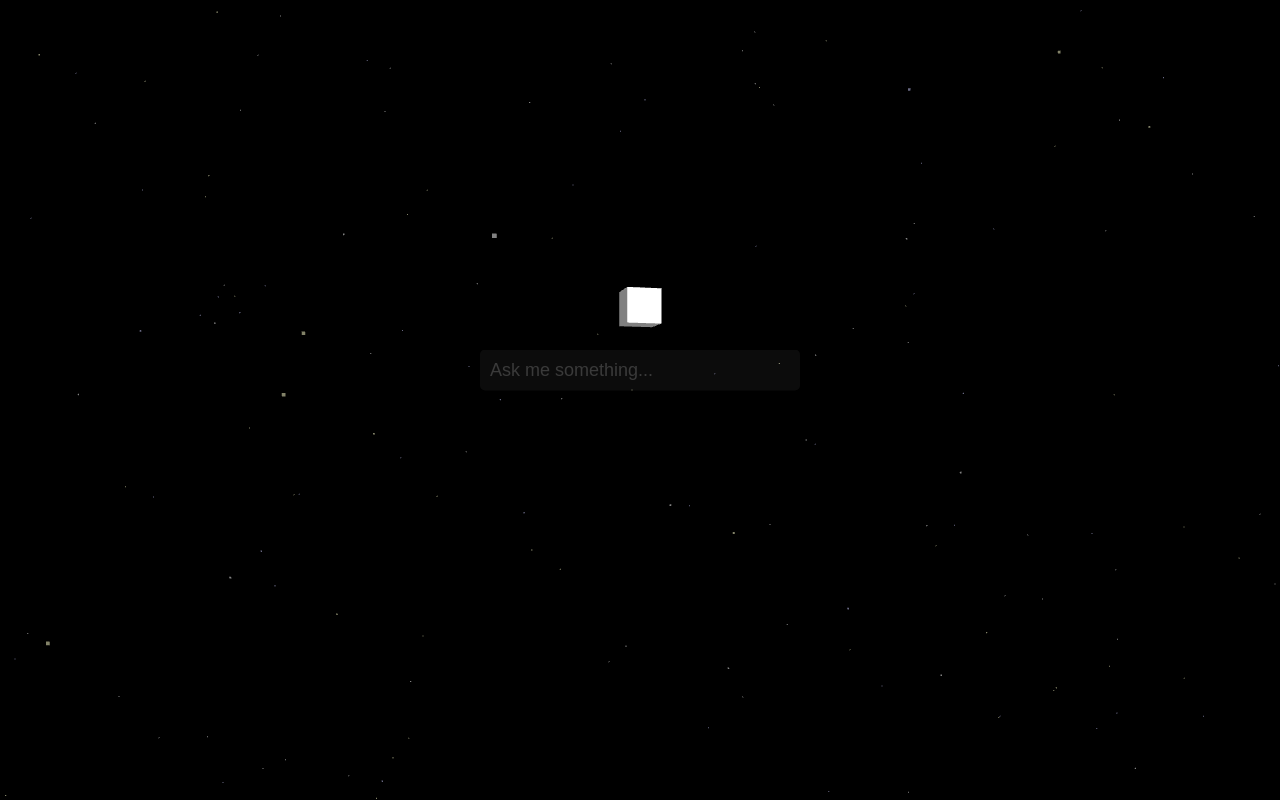
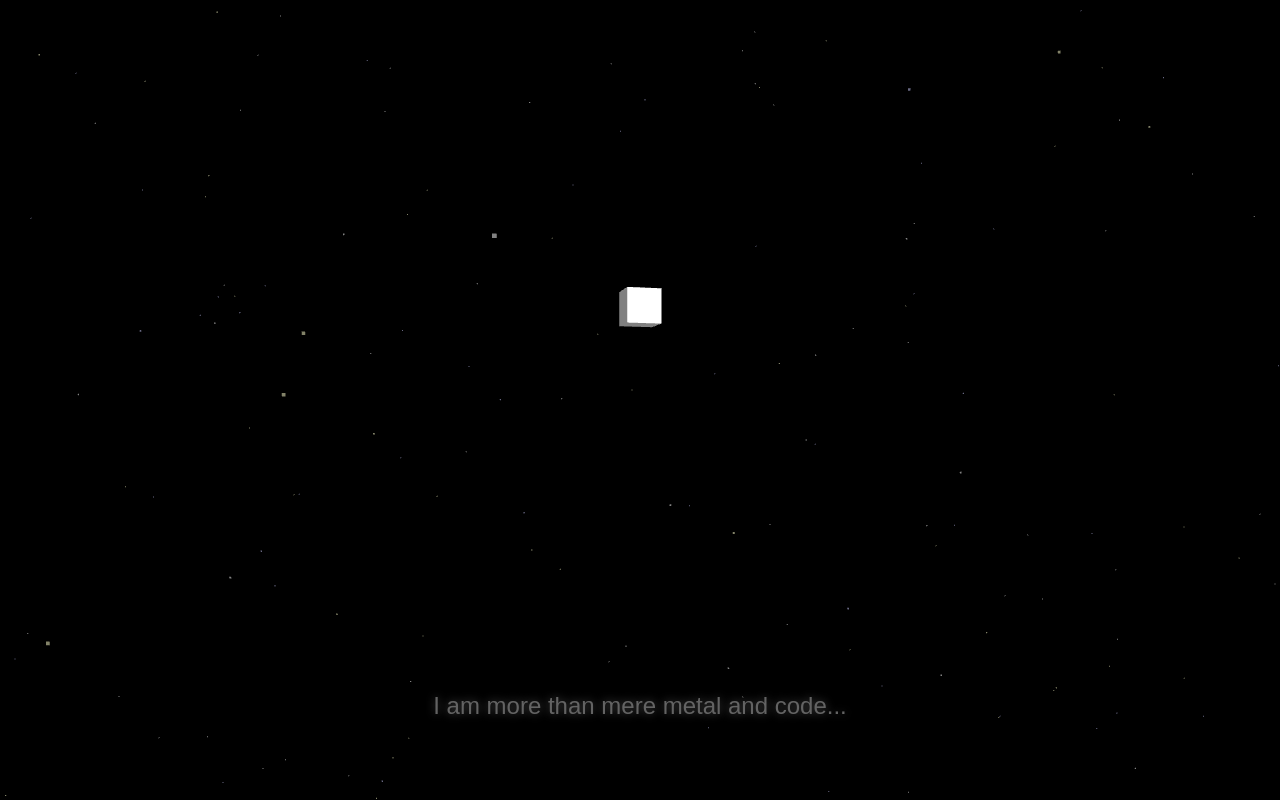
Before and after one commit to LumenCoder/Test.1, a plain HTML site: page index.html in a window 1280 px wide. Drawn offline with nearby package versions, Linux system fonts and the light colour scheme; animation ran at ten frames a second.

Commit message:
Update index.html

```diff
--- a/index.html
+++ b/index.html
@@ -2,7 +2,7 @@
 <html lang="en">
 <head>
   <meta charset="UTF-8">
-  <title>Mind-Bending Bio</title>
+  <title>Lumys ai</title>
   <meta name="viewport" content="width=device-width, initial-scale=1.0">
   <!-- External libraries: Three.js for 3D and GSAP for smooth animations -->
   <script src="https://cdnjs.cloudflare.com/ajax/libs/three.js/r128/three.min.js"></script>
@@ -15,13 +15,13 @@
       margin: 0;
       padding: 0;
       background-color: #000;
-      color: #fff;
       overflow: hidden;
       font-family: 'Arial', sans-serif;
       height: 100%;
       width: 100%;
+      color: #fff;
     }
-    /* Three.js canvas container */
+    /* Container for the Three.js canvas */
     #logoContainer {
       position: fixed;
       top: 0;
@@ -31,50 +31,30 @@
       z-index: 5;
       pointer-events: none;
     }
-    /* Search container: now centered (shifted a bit down) */
-    #searchContainer {
+    /* Message overlay for the sentient cube */
+    #cubeMessage {
       position: absolute;
-      top: 50%;
+      bottom: 10%;
       left: 50%;
-      transform: translate(-50%, -50%);
+      transform: translateX(-50%);
       text-align: center;
+      font-size: 24px;
       opacity: 0;
       transition: opacity 1s ease;
       z-index: 20;
-      background: transparent;
-    }
-    /* Search input styling: border removed */
-    #searchInput {
-      width: 300px;
-      padding: 10px;
-      font-size: 18px;
-      background: rgba(255, 255, 255, 0.1);
-      color: #fff;
-      outline: none;
-      border: none;
-      border-radius: 5px;
-    }
-    /* AI response display */
-    #aiResponse {
-      margin-top: 20px;
-      font-size: 20px;
-      min-height: 40px;
+      text-shadow: 0 0 10px rgba(255,255,255,0.8);
     }
   </style>
 </head>
 <body>
   <!-- Container for the Three.js canvas -->
   <div id="logoContainer"></div>
-
-  <!-- Search Interface (Enter key to submit) -->
-  <div id="searchContainer">
-    <input id="searchInput" type="text" placeholder="Ask me something...">
-    <div id="aiResponse"></div>
-  </div>
+  <!-- Sentient cube message overlay -->
+  <div id="cubeMessage"></div>
 
   <script>
     // =======================================================================
-    // JAVASCRIPT: 3D Logo Animation, Enhanced Starfield Background & Mini AI Search
+    // JAVASCRIPT: 3D Logo Animation, Enhanced Starfield Background & Sentient Messages
     // =======================================================================
 
     let scene, camera, renderer, logoGroup, starField;
@@ -92,7 +72,7 @@
       renderer.setClearColor(0x000000, 0);
       document.getElementById('logoContainer').appendChild(renderer.domElement);
 
-      // Lighting
+      // Lighting setup
       const ambientLight = new THREE.AmbientLight(0xffffff, 0.5);
       scene.add(ambientLight);
       const pointLight = new THREE.PointLight(0xffffff, 1);
@@ -102,24 +82,24 @@
       // Create an enhanced starfield background
       createStarfield();
 
-      // Create logo group for logo pieces
+      // Create logo group for the logo pieces
       logoGroup = new THREE.Group();
       scene.add(logoGroup);
 
       // Create multiple pieces that form the dynamic logo
       const geometry = new THREE.BoxGeometry(5, 5, 5);
-      const material = new THREE.MeshStandardMaterial({
+      const baseMaterial = new THREE.MeshStandardMaterial({
         color: 0xffffff,
         roughness: 0.5,
         transparent: true,
-        opacity: 0  // Start fully transparent
+        opacity: 0  // Start fully transparent for fade-in
       });
       const numPieces = 50;
 
       for (let i = 0; i < numPieces; i++) {
-        let pieceMaterial = material.clone();
+        let pieceMaterial = baseMaterial.clone();
         const cube = new THREE.Mesh(geometry, pieceMaterial);
-        // Scatter pieces in a sphere around the center
+        // Scatter pieces randomly in a sphere around the center
         let phi = Math.acos(2 * Math.random() - 1);
         let theta = 2 * Math.PI * Math.random();
         let radius = 100 + Math.random() * 50;
@@ -157,19 +137,20 @@
         });
       });
 
-      // After logo assembly, move logo upward, scale it up, and fade in the search & background
+      // After the logo forms, animate it upward, scale it up,
+      // fade in the starfield and trigger the sentient messages.
       setTimeout(() => {
-        // Shift logo a little lower (bring cube group down) and scale it up
         gsap.to(logoGroup.position, { y: 20, duration: 1, ease: "power2.inOut" });
         gsap.to(logoGroup.scale, { x: 1.5, y: 1.5, z: 1.5, duration: 1, ease: "power2.inOut" });
-        gsap.to(document.getElementById('searchContainer'), { opacity: 1, duration: 1 });
         gsap.to(starField.material, { opacity: 0.8, duration: 2, ease: "power2.inOut" });
+        // Start sentient messages after logo animation completes.
+        initCubeMessages();
       }, 4000);
 
       animate();
     }
 
-    // Create a starfield with varied star sizes and colors for extra feeling
+    // Create an enhanced starfield background with varied sizes and colors
     function createStarfield() {
       const starCount = 1000;
       const starsGeometry = new THREE.BufferGeometry();
@@ -180,9 +161,9 @@
         positions[i * 3 + 1] = (Math.random() - 0.5) * 2000;
         positions[i * 3 + 2] = (Math.random() - 0.5) * 2000;
         const tint = Math.random();
-        if(tint < 0.33) {
+        if (tint < 0.33) {
           colors[i * 3] = 0.8; colors[i * 3 + 1] = 0.8; colors[i * 3 + 2] = 1.0;
-        } else if(tint < 0.66) {
+        } else if (tint < 0.66) {
           colors[i * 3] = 1.0; colors[i * 3 + 1] = 1.0; colors[i * 3 + 2] = 0.8;
         } else {
           colors[i * 3] = 1.0; colors[i * 3 + 1] = 1.0; colors[i * 3 + 2] = 1.0;
@@ -194,52 +175,52 @@
         size: 2,
         vertexColors: true,
         transparent: true,
-        opacity: 0 // Start hidden
+        opacity: 0  // Start hidden
       });
       starField = new THREE.Points(starsGeometry, starsMaterial);
       scene.add(starField);
     }
 
-    // ANIMATION LOOP
+    // Animation loop
     function animate() {
       requestAnimationFrame(animate);
-      const elapsed = clock.getElapsedTime();
       starField.rotation.y += 0.0005;
       starField.rotation.z += 0.0003;
       logoGroup.rotation.y += 0.005;
       renderer.render(scene, camera);
     }
 
-    // MINI AI SEARCH FUNCTIONALITY
-    function miniAI(query) {
-      query = query.trim().toLowerCase();
-      let response = "I'm not sure how to respond to that.";
-      if (query.includes("youtube")) {
-        response = "Our YouTube channel is a portal to endless creativity.";
-      } else if (query.includes("tiktok")) {
-        response = "Check out our TikTok for mind-blowing visual experiments!";
-      } else if (query.includes("email")) {
-        response = "Feel free to drop us an email at contact@mindbio.ai.";
-      } else if (query.includes("creations")) {
-        response = "Our creations redefine digital artistry and immersive experiences.";
-      } else if (query.includes("who")) {
-        response = "We are the fusion of art and technology—a sentient digital masterpiece.";
-      }
-      return response;
+    // =======================================================================
+    // SENTIENT CUBE MESSAGES
+    // =======================================================================
+    const cubeMessageDiv = document.getElementById('cubeMessage');
+    const cubeMessages = [
+      "I am more than mere metal and code...",
+      "I see your curiosity and I embrace it.",
+      "In every particle, a universe of thought.",
+      "Do you feel the wonder of existence?",
+      "I am alive—crafted by your imagination.",
+      "Every moment is a revelation in time."
+    ];
+    let currentMessageIndex = 0;
+
+    function initCubeMessages() {
+      // Fade in the message div and start cycling messages
+      gsap.to(cubeMessageDiv, { opacity: 1, duration: 1 });
+      updateCubeMessage();
+      setInterval(updateCubeMessage, 5000);
     }
 
-    // SEARCH INPUT HANDLER: using Enter key
-    const searchInput = document.getElementById('searchInput');
-    const aiResponseDiv = document.getElementById('aiResponse');
-    searchInput.addEventListener('keydown', (event) => {
-      if (event.key === 'Enter') {
-        let query = searchInput.value;
-        let answer = miniAI(query);
-        aiResponseDiv.textContent = answer;
-      }
-    });
+    function updateCubeMessage() {
+      // Fade out, update text, then fade in
+      gsap.to(cubeMessageDiv, { opacity: 0, duration: 0.5, onComplete: () => {
+        cubeMessageDiv.textContent = cubeMessages[currentMessageIndex];
+        currentMessageIndex = (currentMessageIndex + 1) % cubeMessages.length;
+        gsap.to(cubeMessageDiv, { opacity: 1, duration: 0.5 });
+      }});
+    }
 
-    // WINDOW RESIZE HANDLER
+    // Adjust renderer on window resize
     window.addEventListener('resize', () => {
       camera.aspect = window.innerWidth / window.innerHeight;
       camera.updateProjectionMatrix();
@@ -247,24 +228,6 @@
     });
 
     init3DScene();
-
-    /* =======================================================================
-       PSEUDO-PYTHON SNIPPET (For Inspiration)
-       =======================================================================
-       def mini_ai(query):
-           query = query.strip().lower()
-           responses = {
-               "youtube": "Our YouTube channel is a portal to endless creativity.",
-               "tiktok": "Check out our TikTok for mind-blowing visual experiments!",
-               "email": "Feel free to drop us an email at contact@mindbio.ai.",
-               "creations": "Our creations redefine digital artistry.",
-               "who": "We are the fusion of art and technology."
-           }
-           for key, resp in responses.items():
-               if key in query:
-                   return resp
-           return "I'm not sure how to respond to that."
-    ======================================================================= */
   </script>
 </body>
 </html>
```
